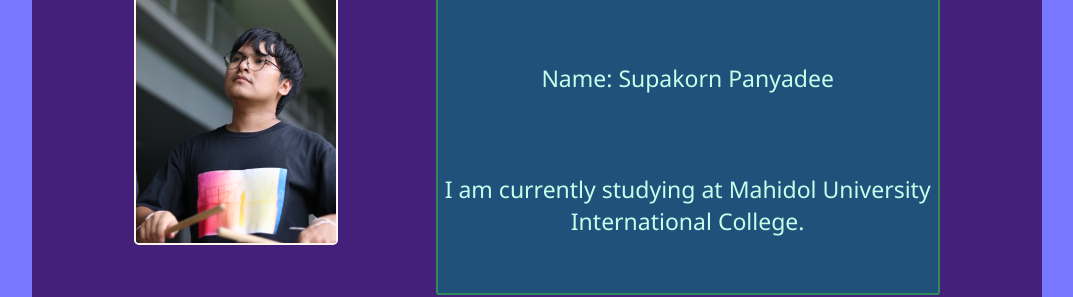
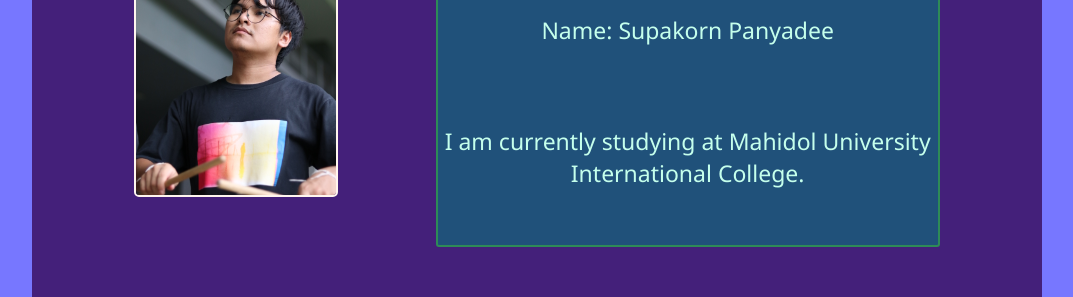
Before and after one commit to supakornpao/supakornpao.github.io, a plain HTML site: page index.html in a window 1280 px wide. Shown: the part 220-517 px from the top of the page, without its empty margins (103-1176 px from the left). Drawn offline with Linux system fonts and the light colour scheme.

Commit message:
Add files via upload

```diff
--- a/style.css
+++ b/style.css
@@ -2,13 +2,15 @@
     display: flex;
     flex-direction: row;
     flex-wrap: wrap;
-    height:600px;
+    height:auto;
     width: 1000px;
     background-color: rgb(68, 32, 122);
 
     border: 5px solid rgb(68, 32, 122);
 
     border-radius: 5px;
+    padding-top: 50px;
+    padding-bottom: 50px;
 
     /* align-content: center; */
     align-items: center;
```
